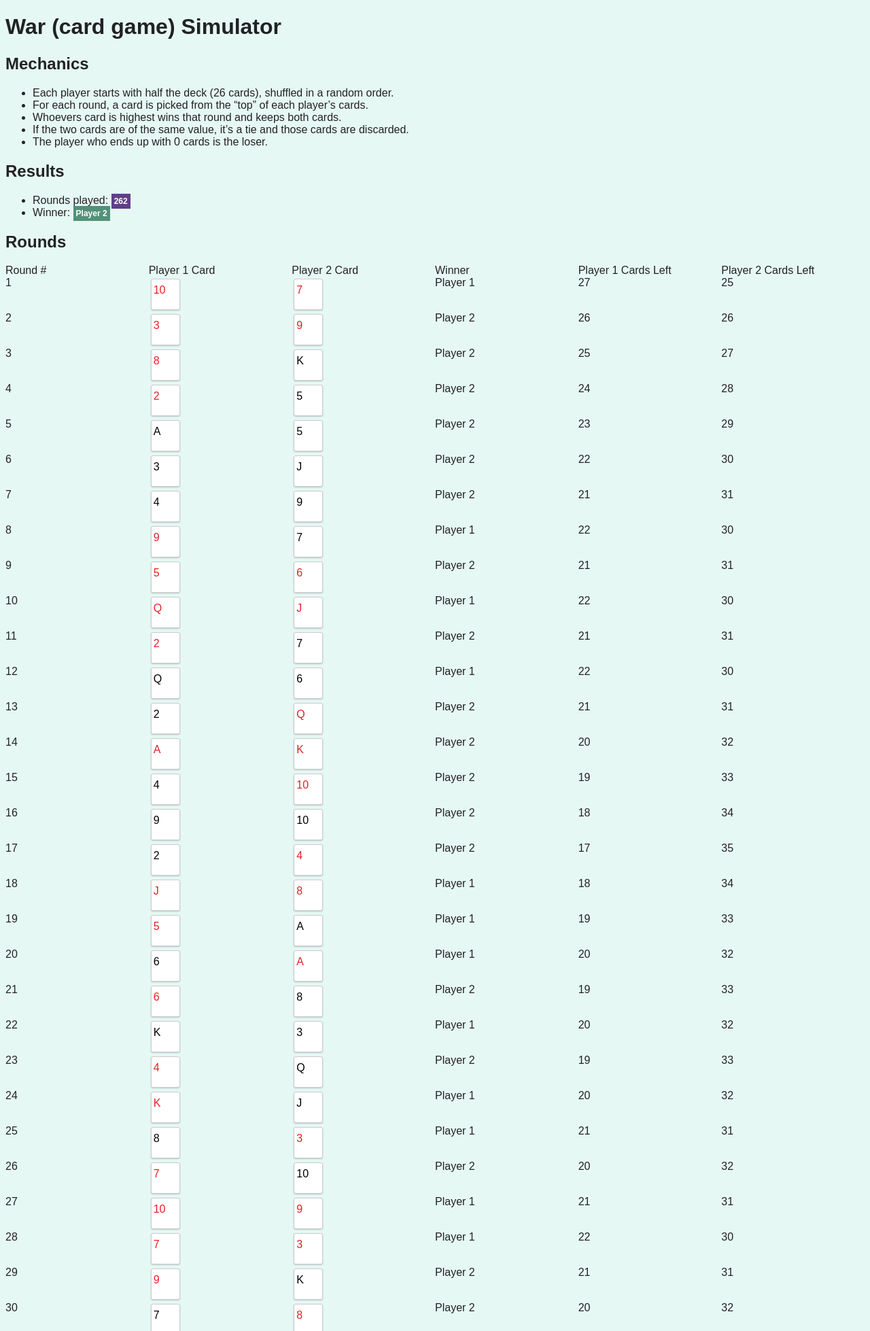
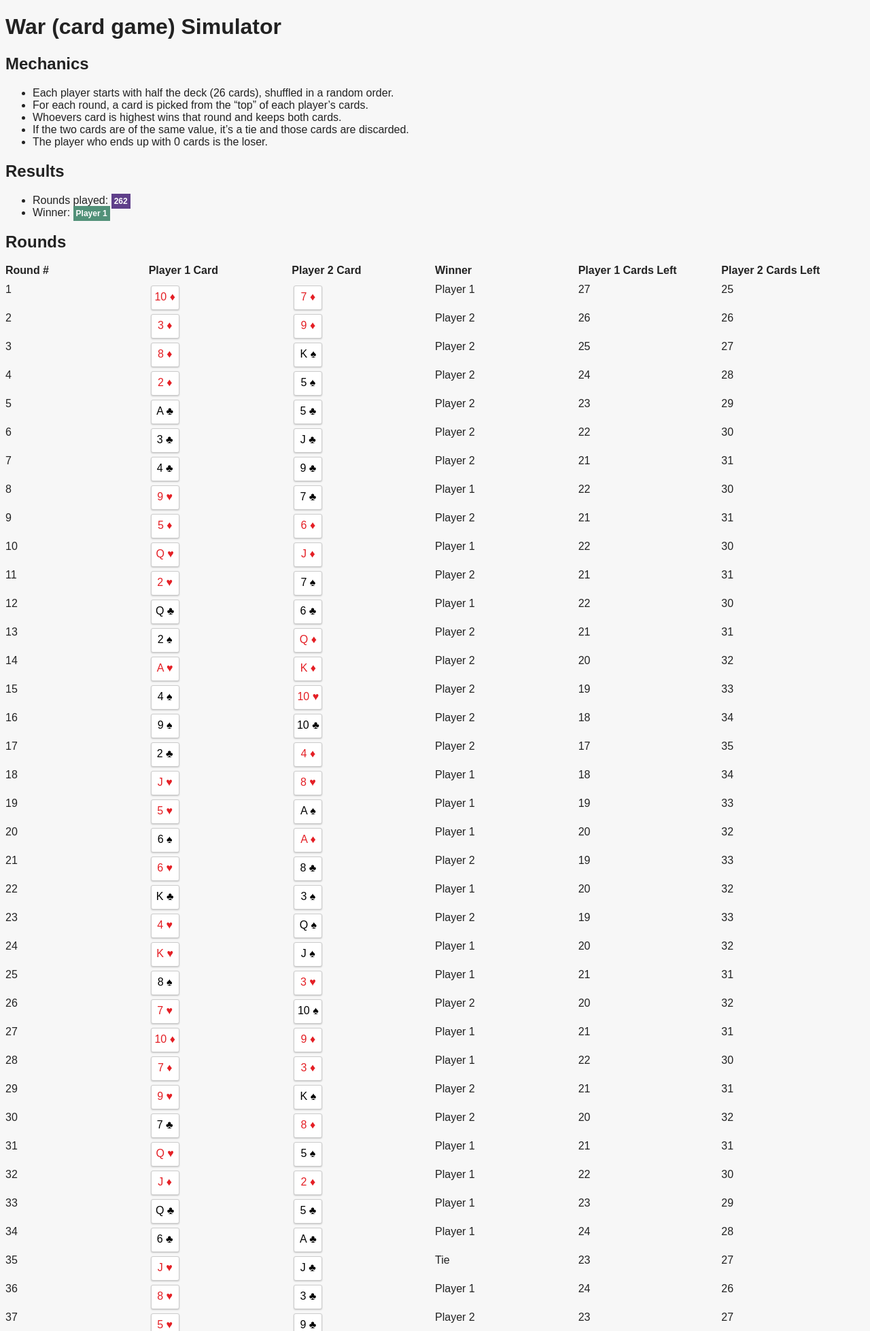
Before and after one commit to AbdellGautier/e2, a PHP site: page / in a window 1280 px wide. Shown: the top 1958 px of the page at 68% size. Run offline with PHP 8.4, Linux system fonts and the light colour scheme.

Commit message:
Wrong winner bug fixed; Added suit symbols.

```diff
--- a/p1/index-view.php
+++ b/p1/index-view.php
@@ -39,7 +39,7 @@
     <h2>Rounds</h2>
 
     <section>
-        <header>
+        <header class="header">
             <div class="col">Round #</div>
             <div class="col">Player 1 Card</div>
             <div class="col">Player 2 Card</div>
@@ -52,12 +52,12 @@
             <div class="col"><?php echo $round["Round"]; ?></div>
             <div class="col">
                 <div class="card <?php echo $round["P1DrawColor"]; ?>">
-                    <?php echo $round["P1DrawRank"]; ?>
+                    <?php echo $round["P1DrawRank"]." ".$round["P1DrawSuitSymbol"]; ?>
                 </div>
             </div>
             <div class="col">
-            <div class="card <?php echo $round["P2DrawColor"]; ?>">
-                    <?php echo $round["P2DrawRank"]; ?>
+                <div class="card <?php echo $round["P2DrawColor"]; ?>">
+                    <?php echo $round["P2DrawRank"]." ".$round["P2DrawSuitSymbol"]; ?>
                 </div>
             </div>
             <div class="col"><?php echo $round["RoundWinner"]; ?></div>
--- a/p1/index.css
+++ b/p1/index.css
@@ -1,5 +1,5 @@
 body {
-    background-color: #e6f8f4;
+    background-color: #f7f7f7;
     color: #222;
     font-family: Arial, Helvetica, sans-serif;
 }
@@ -8,13 +8,18 @@ header, .row {
     display: flex;
 }
 
+.header {
+    font-weight: bold;
+    margin-bottom: 10px;
+}
+
 .col {
     flex: 1;
 }
 
 .card {
-    width: 35px;
-    height: 30px;
+    width: 34px;
+    height: 20px;
     margin: 3px;
     background-color: #fff;
     border: 1px solid #ccc;
@@ -23,6 +28,7 @@ header, .row {
     padding-right: 3px;
     padding-top: 7px;
     padding-bottom: 7px;
+    text-align: center;
     box-shadow: 0 1px 2px 0 rgba(0,0,0,0.2);
 }
 
--- a/p1/index.php
+++ b/p1/index.php
@@ -115,19 +115,44 @@ while (count($player1Cards) != 0 && count($player2Cards) != 0) {
     }
 
     // Prepare the values before adding them to the round array
-    $round = count($rounds) + 1;                                                    // Round Number
+    $round = count($rounds) + 1;                                                        // Round Number
 
-    // Example card element value: S_10_10
     // Player 1 Information
-    $p1DrawSuit = substr($p1Draw, 0, 1);                                                // P1 draw card suit (e.g. 'D' = Diamonds)
-    $p1DrawRank = substr($p1Draw, strpos($p1Draw, "_") + 1, strrpos($p1Draw, "_") - 2); // P1 draw card rank (e.g. 'A', '9', or 'K')
-    $p1DrawColor = ($p1DrawSuit == "D" || $p1DrawSuit == "H") ? "red" : "black";        // P1 draw color (e.g. 'red' or 'black')
+    $p1DrawSuit = substr($p1Draw, 0, 1);                                                // P1 card suit (e.g. 'D' = Diamonds)
+    $p1DrawSuitSymbol = "";                                                             // P1 card suit HTML entity code
+
+    // Player 1 card suit icon determination
+    if ($p1DrawSuit == "C") {
+        $p1DrawSuitSymbol = "&clubsuit;";
+    } elseif ($p1DrawSuit == "D") {
+        $p1DrawSuitSymbol = "&diams;";
+    } elseif ($p1DrawSuit == "H") {
+        $p1DrawSuitSymbol = "&heartsuit;";
+    } else {
+        $p1DrawSuitSymbol = "&spadesuit;";
+    }
+
+    $p1DrawRank = substr($p1Draw, strpos($p1Draw, "_") + 1, strrpos($p1Draw, "_") - 2); // P1 card rank (e.g. 'A', '9', or 'K')
+    $p1DrawColor = ($p1DrawSuit == "D" || $p1DrawSuit == "H") ? "red" : "black";        // P1 color (e.g. 'red' or 'black')
     $p1CardsCount = count($player1Cards);                                               // P1 cards count after the round
 
     // Player 2 Information
-    $p2DrawSuit = substr($p2Draw, 0, strpos($p2Draw, "_"));                             // P2 draw card suit (e.g. 'D' = Diamonds)
-    $p2DrawRank = substr($p2Draw, strpos($p2Draw, "_") + 1, strrpos($p2Draw, "_") - 2); // P2 draw card rank (e.g. 'A', '9', or 'K')
-    $p2DrawColor = ($p2DrawSuit == "D" || $p2DrawSuit == "H") ? "red" : "black";        // P2 draw color (e.g. 'red' or 'black')
+    $p2DrawSuit = substr($p2Draw, 0, 1);                                                // P2 card suit (e.g. 'D' = Diamonds)
+    $p2DrawSuitSymbol = "";                                                             // P2 card suit HTML entity code
+
+    // Player 2 card suit icon determination
+    if ($p2DrawSuit == "C") {
+        $p2DrawSuitSymbol = "&clubsuit;";
+    } elseif ($p2DrawSuit == "D") {
+        $p2DrawSuitSymbol = "&diams;";
+    } elseif ($p2DrawSuit == "H") {
+        $p2DrawSuitSymbol = "&heartsuit;";
+    } else {
+        $p2DrawSuitSymbol = "&spadesuit;";
+    }
+
+    $p2DrawRank = substr($p2Draw, strpos($p2Draw, "_") + 1, strrpos($p2Draw, "_") - 2); // P2 card rank (e.g. 'A', '9', or 'K')
+    $p2DrawColor = ($p2DrawSuit == "D" || $p2DrawSuit == "H") ? "red" : "black";        // P2 color (e.g. 'red' or 'black')
     $p2CardsCount = count($player2Cards);                                               // P2 cards count after the round
 
     // Add the round information to the rounds array
@@ -137,10 +162,12 @@ while (count($player1Cards) != 0 && count($player2Cards) != 0) {
             "Round" => $round,
             "RoundWinner" => $roundWinner,
             "P1DrawSuit" => $p1DrawSuit,
+            "P1DrawSuitSymbol" => $p1DrawSuitSymbol,
             "P1DrawRank" => $p1DrawRank,
             "P1DrawColor" => $p1DrawColor,
             "P1CardsCount" => $p1CardsCount,
             "P2DrawSuit" => $p2DrawSuit,
+            "P2DrawSuitSymbol" => $p2DrawSuitSymbol,
             "P2DrawRank" => $p2DrawRank,
             "P2DrawColor" => $p2DrawColor,
             "P2CardsCount" => $p2CardsCount
@@ -152,9 +179,9 @@ $winner = "";
 
 // Will configure who is the winner of this game?
 if (count($player1Cards) == 0) {
+    $winner = "Player 2";
+} else {
     $winner = "Player 1";
-} else {
-    $winner = "Player 2";
 }
 
 // Credit to ahmad at: https://www.php.net/manual/en/function.shuffle.php#94697
```
